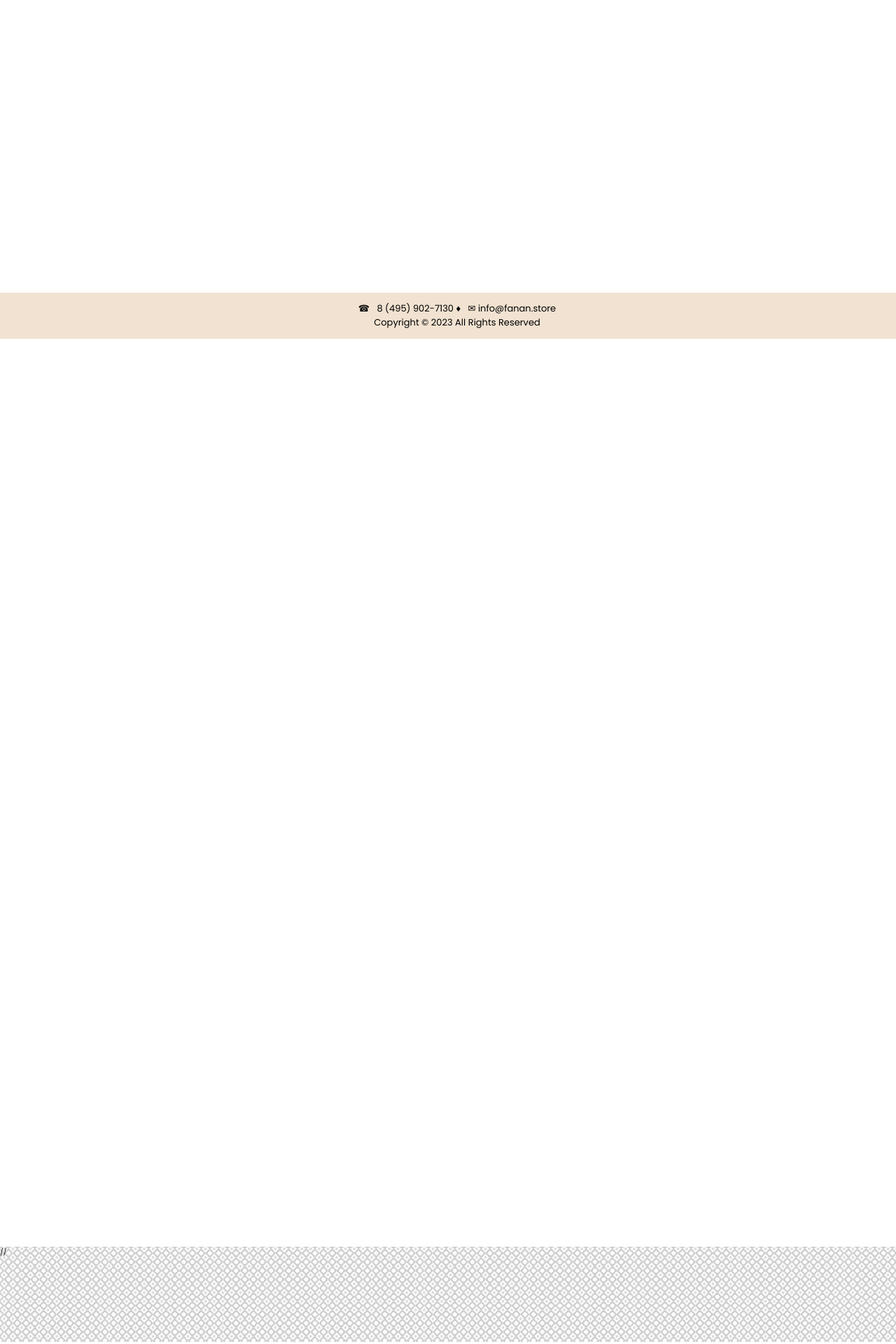
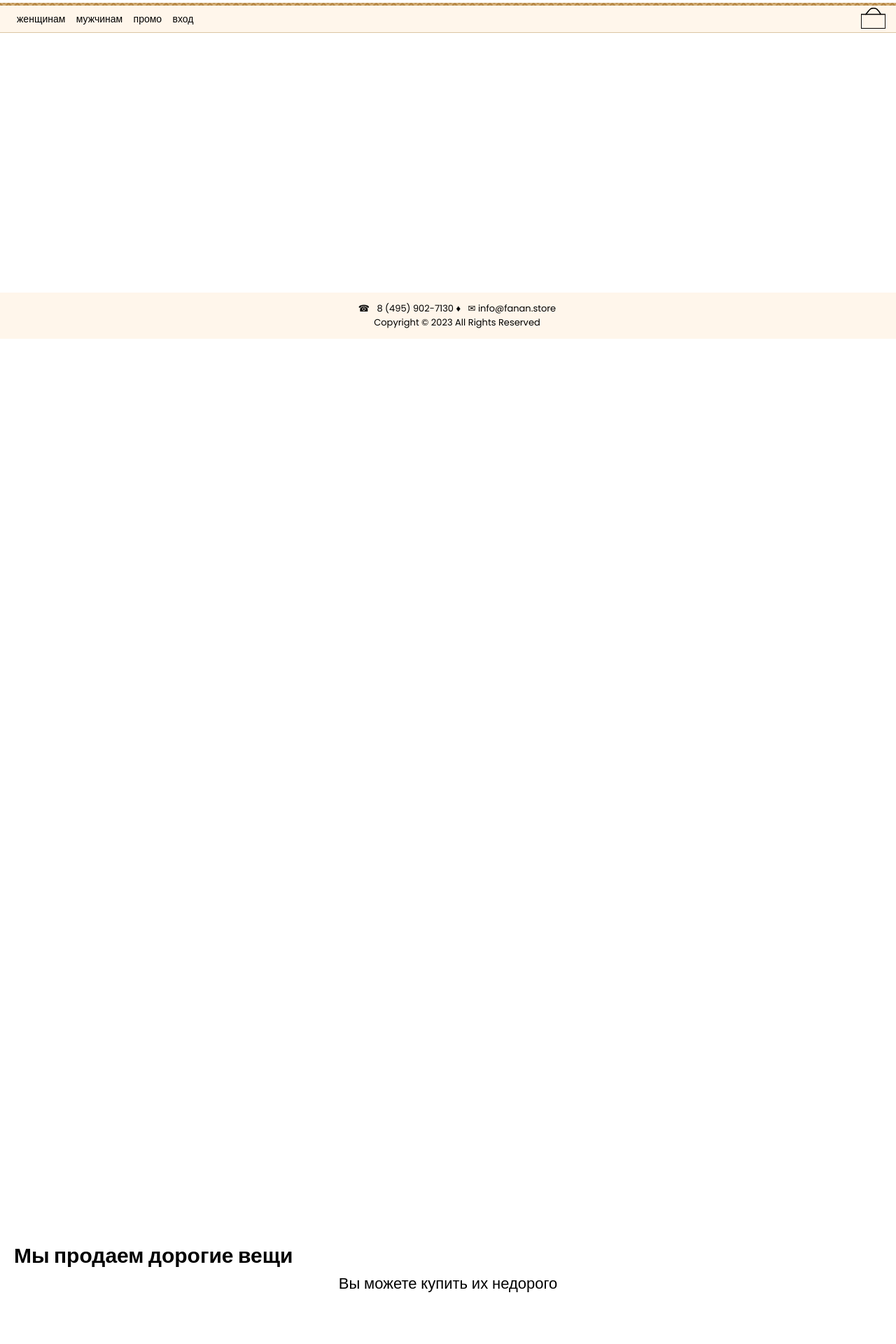
Before and after one commit to anfan1956/siteWithFigma, a Flask app: template app/templates/home.html in a window 1280 px wide. Shown: the part 316-2236 px from the top of the page at 70% size. Run offline with Flask 3, Linux system fonts and the light colour scheme; the template is opened without the code that fills it, so the values that code supplies are empty; some web fonts are replaced.

Commit message:
last commit before major change

```diff
--- a/app/static/css/home.css
+++ b/app/static/css/home.css
@@ -1,29 +1,36 @@
 .welcome {
-  padding: 1rem 1rem 0 2rem;
+  padding: 0rem 1rem 0 2rem;
   font-family: Playfair Display;
   font-size: 2rem;
   font-weight: bold;
   background-color: white;
 }
+
+h1 {
+  font-size: 30px;
+  padding: 0em;
+  margin: 0em;
+}
+
+h2 {
+  font-size: 22px;
+  font-weight: 500;
+  margin-top: 0em;
+  text-align: center;
+}
+
 .welcome p {
   background-color: white;
   margin: 1rem;
   /* margin-bottom: 0; */
 }
-.welcome .second {
-  padding-top: 0;
-  margin-top: 0rem;
-  margin-bottom: 1rem;
-  font-size: 1.5rem;
-}
-.first-carousel img {
-  width: 100%;
-}
+
 #carousel {
   position: relative;
   width: 100%;
   /*padding-bottom: 100%;  This makes the height match the width */
-  padding-bottom: 150%; /* This makes the height 3:2 of the width */
+  padding-bottom: 150%;
+  /* This makes the height 3:2 of the width */
   overflow: hidden;
   margin-bottom: 8em;
 }
@@ -35,14 +42,38 @@
   display: none;
 }
 
+/* .slide-2 {
+    width: 80%;
+    height: 80%;
+} */
+
+#image-container {
+  touch-action: none;
+  display: flex;
+  border: 1px solid var(--dark-border);
+  /* position: relative; */
+  overflow-x: auto;
+  white-space: nowrap;
+  padding: 1em;
+  overscroll-behavior: none;
+}
+
+#image-container img {
+  display: flex;
+  /* position: relative; */
+  width: 100%;
+  height: 100%;
+  object-fit: cover;
+}
+
 .slide img {
   width: 100%;
   height: 100%;
   object-fit: cover;
 }
+
 .carousel-wrapper {
-  padding: 1rem 3rem;
-  padding-bottom: 2rem;
+  padding: 0em 2em;
   background: white;
   /* border: 1px solid var(--dark-border); */
 }
--- a/app/static/css/nav.css
+++ b/app/static/css/nav.css
@@ -1,7 +1,8 @@
 :root {
   --size-selection: #dcfc97;
-    --secondary: #f1e2d1;
-    --secondary-darker: #dfc7ac;
+  --secondary: #fff6eb;
+  --secondary-darker: hsl(36, 100%, 90%);
+  --second-dark: hsl(37, 43%, 75%);
   --dark-border: #636363;
   --dark-background: #3f3f3f;
   --border: #d9d9d9;
@@ -30,9 +31,9 @@
 
 body {
   margin: 0em;
-    padding-top: 12em;
+  padding-top: 10em;
   padding-bottom: 12em;
-    background-image: url("../images/moroccan-flower-GREY3.jpg");
+  /* background-image: url("../images/moroccan-flower-GREY3.jpg"); */
   background-size: 150px 150px;
 }
 
@@ -55,14 +56,15 @@
   display: flex;
   justify-content: space-around;
   align-items: center;
-    background-image: url("../images/greek.jpg");
+  background: white;
+  /* background-image: url("../images/greek.jpg"); */
   background-size: 150px 150px;
 }
 
 .logo {
   padding-top: 1.5em;
   padding-left: 0;
-    width: 23em;
+  width: 20em;
 }
 
 .call-back {
@@ -150,7 +152,6 @@
   align-items: left;
 }
 
-
 /* Change color of dropdown links on hover */
 
 .user-menu a:hover,
@@ -167,9 +168,15 @@
 
 .stripe {
   margin: 0;
-    height: 0.8em;
+  height: 0.4em;
   background-image: url("../images/mf-brown.jpg");
   background-size: 150px 150px;
+}
+
+.stripe2 {
+  margin: 0;
+  height: 1px;
+  background-color: var(--second-dark);
 }
 
 a {
@@ -180,7 +187,7 @@
 .nav2 {
   margin: 0;
   padding: 0 1em;
-    height: 3.5em;
+  height: 3.8em;
   background-color: var(--secondary);
   display: flex;
   gap: 1.2em;
--- a/app/static/js/home.js
+++ b/app/static/js/home.js
@@ -1,9 +1,9 @@
-// console.log('hello there')
 // $(document).ready(function () {
 //   var currentSlide = 0
 //   var numSlides = $('#carousel .slide').length
 
 //   function nextSlide () {
+//     console.log('hello there')
 //     $('#carousel .slide').eq(currentSlide).css('left', '-100%')
 //     currentSlide = (currentSlide + 1) % numSlides
 //     $('#carousel .slide').eq(currentSlide).css('left', '0')
@@ -15,20 +15,26 @@
 // $(document).ready(function () {
 //   var $slides = $('#carousel .slide')
 //   var currentSlide = 0
-//   var slideInterval = setInterval(nextSlide, 3000)
+
+//   // Initial setup: Hide all slides and show the first one
+//   $slides.css('display', 'block')
+//   $slides.css('left', '100%')
+//   $($slides[currentSlide]).css('left', '0')
+
+//   var slideInterval = setInterval(nextSlide, 2500)
 
 //   // Initial setup: Show the first slide immediately
 //   $($slides[currentSlide]).css('left', '0')
 
 //   function nextSlide () {
-//     $($slides[currentSlide]).animate({ left: '-100%' }, 1000) // Slide out current slide
+//     $($slides[currentSlide]).animate({ left: '-100%' }, 800) // Slide out current slide
 
 //     currentSlide++
 //     if (currentSlide >= $slides.length) {
 //       currentSlide = 0
 //     }
 
-//     $($slides[currentSlide]).css('left', '100%').animate({ left: '0' }, 1000) // Slide in next slide
+//     $($slides[currentSlide]).css('left', '100%').animate({ left: '0' }, 800) // Slide in next slide
 //   }
 // })
 
@@ -42,27 +48,26 @@
   .replaceAll('{', '{"')
 p = JSON.parse(p)
 
-// console.log(images, p)
-
-$(document).ready(function() {
+$(document).ready(function () {
   var $slides = $('#carousel .slide')
   var currentSlide = 0
-    var slideInterval = setInterval(nextSlide, 4000)
+
+  //   setInterval is JavaScript function that calls some other function as specific interval
+  setInterval(nextSlide, 2500)
 
   // Hide all slides initially
   $slides.hide()
 
   // Initial setup: Show the first slide immediately
-    $($slides[currentSlide]).fadeIn(1000)
+  $($slides[currentSlide]).fadeIn(500)
 
-    function nextSlide() {
-        $($slides[currentSlide]).fadeOut(1000)
+  function nextSlide () {
+    $($slides[currentSlide]).fadeOut(500)
 
     currentSlide++
     if (currentSlide >= $slides.length) {
       currentSlide = 0
     }
-
     $($slides[currentSlide]).fadeIn(1000)
   }
 })
--- a/app/templates/base.html
+++ b/app/templates/base.html
@@ -26,7 +26,7 @@
     {% block content -%} {%- block mainmenu -%}
     <nav>
         <div class="top-menu">
-            <a class="logo" href="/home"><img src="/static/images/ФАНФАН_WEEKEND.svg" alt="фанфан"></a>
+            <a class="logo" href="/home"><img src="/static/images/joinLogo.svg" alt="фанфан"></a>
             <div class="call-back">
                 <div class="phone-icon"><img src="/static/images/phone-volume.svg" alt="фанфан phone"></div>
                 <div class="phone">
@@ -107,6 +107,7 @@
                 </a>
             </div>
         </div>
+        <div class="stripe2"> </div>
     </nav>
     <div class="base-message">
         <div class="message">
--- a/app/templates/home.html
+++ b/app/templates/home.html
@@ -1,14 +1,10 @@
-{% extends 'base.html' %}
-
-{% block content %}
-<link rel="stylesheet" href="{{url_for('static', filename='/css/home.css')}}">
-
-{{ super() }}
+{% extends 'base.html' %} {% block content %}
+<link rel="stylesheet" href="{{url_for('static', filename='/css/home.css')}}"> {{ super() }}
 
 
 <div class="wrapper">
     <div class="welcome">
-        <div>Для Вас - из шоурумов Милана</div>
+        <h2>Одежда из шоурумов Милана</h2>
     </div>
     <div class="carousel-wrapper">
         <div id="carousel">
@@ -17,13 +13,23 @@
             {% endfor %}
             <!-- Add more slides to the hp-carousel folder as needed -->
         </div>
+        <div>
+            <h1>Мы продаем дорогие вещи</h1>
+            <h2>Вы можете купить их недорого</h2>
+        </div>
     </div>
 
 </div>
 
 
-<script>var images = '{{images}}'</script>
+
+
+
+
+<script>
+    var images = '{{images}}'
+</script>
 <script src="/static/js/home.js"></script>
-//
+
 
 {% endblock %}
--- a/app/views.py
+++ b/app/views.py
@@ -238,6 +238,7 @@
             if sms_orig == code:
                 sql = f"set nocount on; declare @note varchar(max); exec web.promoAllStyles_p {phone_number}, @note output; select @note"
                 message = s(sql)
+                print(f'message: {message}')
                 if allow_sms:
                     sms(phone_number, message)
                 sql = f"select cust.customer_mail('{phone_number}')"
@@ -249,12 +250,13 @@
                 # result = {'status': 'ok', 'email': q_result, 'sms_result': 'sms verified'}
                 for p in prefs:
                     result[p] = prefs[p]
-                # print(result)
-                promo = re.findall(r'\d{6}', message)[0]
+                print(result)
                 print(result, 'should be sms verified')
                 response = jsonify(result)
                 response.set_cookie("phone", phone_number, expires=dt)
-                response.set_cookie("promo", promo, expires=dt)
+                if message != "сейчас промоакций нет":
+                    promo = re.findall(r'\d{6}', message)[0]
+                    response.set_cookie("promo", promo, expires=dt)
             else:
                 response = {'status': 'error', 'message': 'неверный код'}
             return response
```
Also changed, not shown: app/templates/catalog.html (+35 -2 lines), pil.py (+17 -0 lines), 1 other file. Lines whose indentation alone changed are shown as unchanged.
